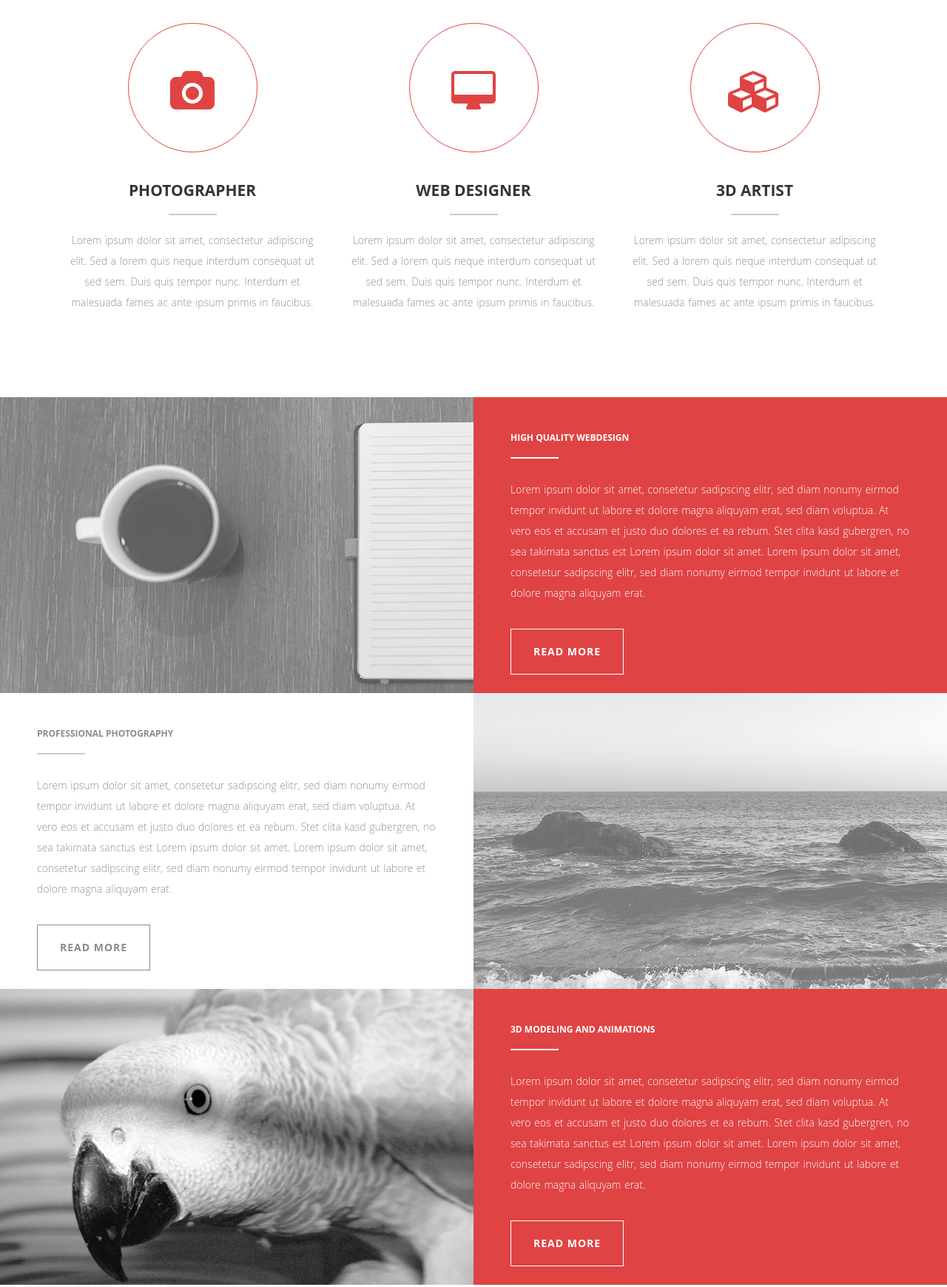
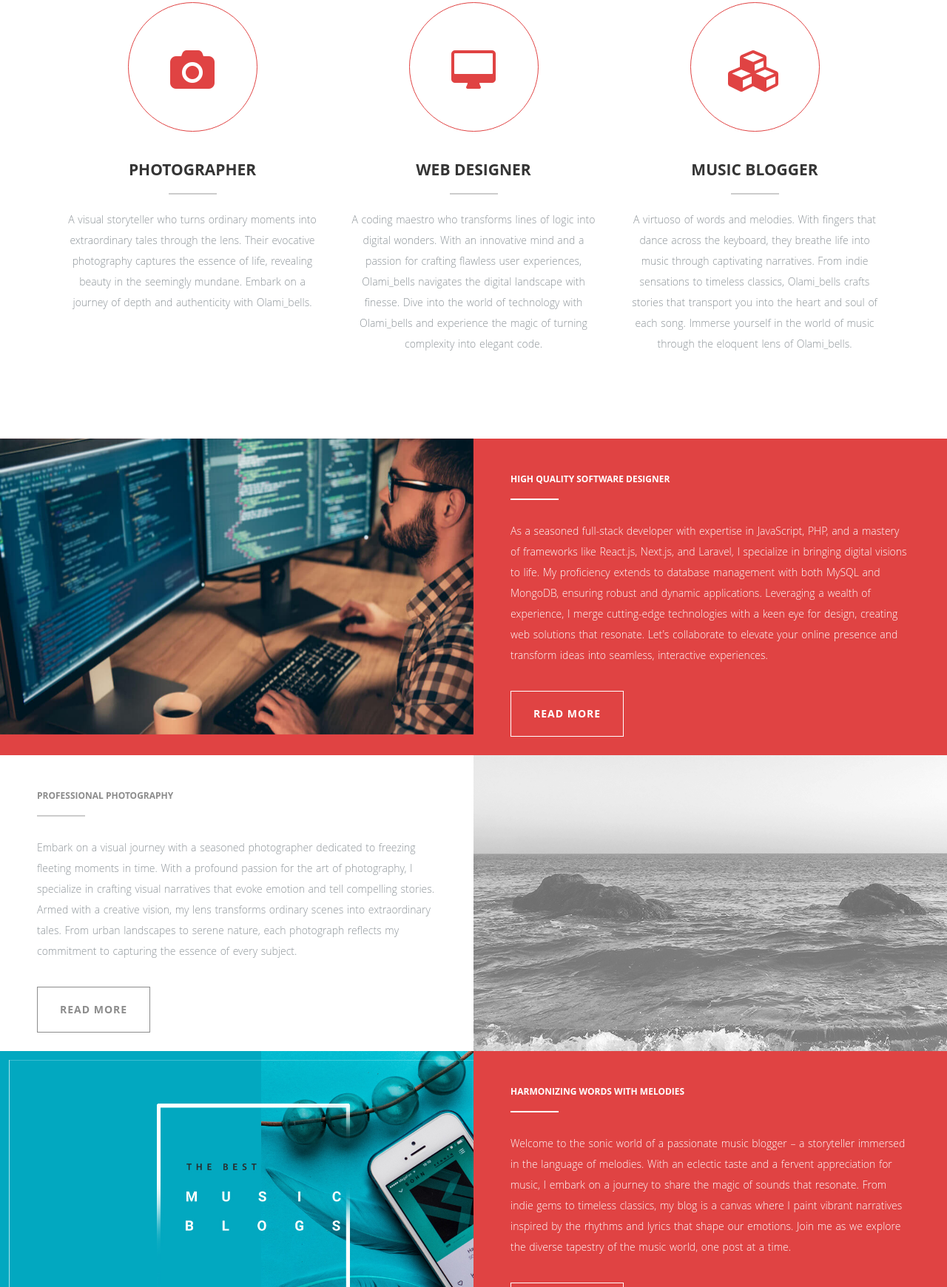
Before and after one commit to Olami007/portfolio, a plain HTML site: page index.html in a window 1280 px wide. Shown: the part 1422-3162 px from the top of the page at 74% size. Drawn offline with nearby package versions, Linux system fonts and the light colour scheme; some packages are replaced by stand-ins of ours.

Commit message:
index updated

```diff
--- a/index.html
+++ b/index.html
@@ -138,7 +138,7 @@
             <h1 class="arrow">A little <span>about</span> me</h1>
             <!-- Headline -->
             <!-- about / welcome text -->
-            <p>
+            <!-- <p>
               I am enough of an artist to draw freely upon my imagination. The
               point is that when I see a sunset or a
               <a href="#">waterfall</a> or something, for a split second it's so
@@ -146,6 +146,14 @@
               nothing to do with me. I'm not trying to figure it out, you know
               what I mean? And I wonder if I can somehow find a way to maintain
               that mind stillness.
+            </p> -->
+            <p>
+              Meet Oladimeji, a coding virtuoso who seamlessly blends software
+              development with a passion for photography and music blogging. By
+              day, they craft elegant solutions and flawless user experiences.
+              By night, they capture life's moments through their lens and weave
+              captivating narratives about music, creating a digital symphony of
+              innovation.
             </p>
           </div>
         </div>
@@ -175,10 +183,11 @@
                 <h2>Photographer</h2>
                 <!-- Title -->
                 <p>
-                  Lorem ipsum dolor sit amet, consectetur adipiscing elit. Sed a
-                  lorem quis neque interdum consequat ut sed sem. Duis quis
-                  tempor nunc. Interdum et malesuada fames ac ante ipsum primis
-                  in faucibus.
+                  A visual storyteller who turns ordinary moments into
+                  extraordinary tales through the lens. Their evocative
+                  photography captures the essence of life, revealing beauty in
+                  the seemingly mundane. Embark on a journey of depth and
+                  authenticity with Olami_bells.
                 </p>
                 <!-- Description -->
               </div>
@@ -191,10 +200,12 @@
                 <h2>Web Designer</h2>
                 <!-- Title -->
                 <p>
-                  Lorem ipsum dolor sit amet, consectetur adipiscing elit. Sed a
-                  lorem quis neque interdum consequat ut sed sem. Duis quis
-                  tempor nunc. Interdum et malesuada fames ac ante ipsum primis
-                  in faucibus.
+                  A coding maestro who transforms lines of logic into digital
+                  wonders. With an innovative mind and a passion for crafting
+                  flawless user experiences, Olami_bells navigates the digital
+                  landscape with finesse. Dive into the world of technology with
+                  Olami_bells and experience the magic of turning complexity
+                  into elegant code.
                 </p>
                 <!-- Description -->
               </div>
@@ -204,13 +215,15 @@
                   <i class="fa fa-cubes"></i
                   ><!-- Icon -->
                 </div>
-                <h2>3D Artist</h2>
+                <h2>Music Blogger</h2>
                 <!-- Title -->
                 <p>
-                  Lorem ipsum dolor sit amet, consectetur adipiscing elit. Sed a
-                  lorem quis neque interdum consequat ut sed sem. Duis quis
-                  tempor nunc. Interdum et malesuada fames ac ante ipsum primis
-                  in faucibus.
+                  A virtuoso of words and melodies. With fingers that dance
+                  across the keyboard, they breathe life into music through
+                  captivating narratives. From indie sensations to timeless
+                  classics, Olami_bells crafts stories that transport you into
+                  the heart and soul of each song. Immerse yourself in the world
+                  of music through the eloquent lens of Olami_bells.
                 </p>
                 <!-- Description -->
               </div>
@@ -227,21 +240,23 @@
         <div class="col-md-6 nopadding features-intro-img">
           <div
             class="about-image"
-            style="background-image: url(img/about1.png)"
+            style="background-image: url(img/Software_Engineering.jpg)"
           ></div>
           <!-- about image 1 -->
         </div>
         <div class="col-md-6 about-text">
-          <h6>High quality webdesign</h6>
+          <h6>High quality software designer</h6>
           <!-- headline-->
           <p>
-            Lorem ipsum dolor sit amet, consetetur sadipscing elitr, sed diam
-            nonumy eirmod tempor invidunt ut labore et dolore magna aliquyam
-            erat, sed diam voluptua. At vero eos et accusam et justo duo dolores
-            et ea rebum. Stet clita kasd gubergren, no sea takimata sanctus est
-            Lorem ipsum dolor sit amet. Lorem ipsum dolor sit amet, consetetur
-            sadipscing elitr, sed diam nonumy eirmod tempor invidunt ut labore
-            et dolore magna aliquyam erat.
+            As a seasoned full-stack developer with expertise in JavaScript,
+            PHP, and a mastery of frameworks like React.js, Next.js, and
+            Laravel, I specialize in bringing digital visions to life. My
+            proficiency extends to database management with both MySQL and
+            MongoDB, ensuring robust and dynamic applications. Leveraging a
+            wealth of experience, I merge cutting-edge technologies with a keen
+            eye for design, creating web solutions that resonate. Let's
+            collaborate to elevate your online presence and transform ideas into
+            seamless, interactive experiences.
           </p>
           <br /><!-- About Text 1 -->
           <a href="index.html#team" class="weight-outline-btn">Read more</a
@@ -254,13 +269,13 @@
           <h6>Professional Photography</h6>
           <!-- Headline -->
           <p>
-            Lorem ipsum dolor sit amet, consetetur sadipscing elitr, sed diam
-            nonumy eirmod tempor invidunt ut labore et dolore magna aliquyam
-            erat, sed diam voluptua. At vero eos et accusam et justo duo dolores
-            et ea rebum. Stet clita kasd gubergren, no sea takimata sanctus est
-            Lorem ipsum dolor sit amet. Lorem ipsum dolor sit amet, consetetur
-            sadipscing elitr, sed diam nonumy eirmod tempor invidunt ut labore
-            et dolore magna aliquyam erat.
+            Embark on a visual journey with a seasoned photographer dedicated to
+            freezing fleeting moments in time. With a profound passion for the
+            art of photography, I specialize in crafting visual narratives that
+            evoke emotion and tell compelling stories. Armed with a creative
+            vision, my lens transforms ordinary scenes into extraordinary tales.
+            From urban landscapes to serene nature, each photograph reflects my
+            commitment to capturing the essence of every subject.
           </p>
           <br /><!-- About Text 2 -->
           <a href="index.html#team" class="weight-outline-btn">Read more</a>
@@ -279,21 +294,22 @@
         <div class="col-md-6 nopadding features-intro-img">
           <div
             class="about-image"
-            style="background-image: url(img/about3.png)"
+            style="background-image: url(img/music_blog.jpg)"
           ></div>
           <!-- about image 3 -->
         </div>
         <div class="col-md-6 about-text">
-          <h6>3d modeling and animations</h6>
+          <h6>Harmonizing Words with Melodies</h6>
           <!-- Headline-->
           <p>
-            Lorem ipsum dolor sit amet, consetetur sadipscing elitr, sed diam
-            nonumy eirmod tempor invidunt ut labore et dolore magna aliquyam
-            erat, sed diam voluptua. At vero eos et accusam et justo duo dolores
-            et ea rebum. Stet clita kasd gubergren, no sea takimata sanctus est
-            Lorem ipsum dolor sit amet. Lorem ipsum dolor sit amet, consetetur
-            sadipscing elitr, sed diam nonumy eirmod tempor invidunt ut labore
-            et dolore magna aliquyam erat.
+            Welcome to the sonic world of a passionate music blogger – a
+            storyteller immersed in the language of melodies. With an eclectic
+            taste and a fervent appreciation for music, I embark on a journey to
+            share the magic of sounds that resonate. From indie gems to timeless
+            classics, my blog is a canvas where I paint vibrant narratives
+            inspired by the rhythms and lyrics that shape our emotions. Join me
+            as we explore the diverse tapestry of the music world, one post at a
+            time.
           </p>
           <br /><!-- About Text 3 -->
           <a href="index.html#team" class="weight-outline-btn">Read more</a
@@ -392,7 +408,7 @@
         <!-- PORTFOLIO ITEM END -->
 
         <!-- PORTFOLIO ITEM 5 -->
-        <div class="col-md-3 col-sm-6">
+        <!-- <div class="col-md-3 col-sm-6">
           <div class="overlay-effect effects clearfix">
             <div class="img">
               <a
@@ -406,11 +422,11 @@
               /></a>
             </div>
           </div>
-        </div>
+        </div> -->
         <!-- PORTFOLIO ITEM END -->
 
         <!-- PORTFOLIO ITEM 6 -->
-        <div class="col-md-3 col-sm-6">
+        <!-- <div class="col-md-3 col-sm-6">
           <div class="overlay-effect effects clearfix">
             <div class="img">
               <a
@@ -424,11 +440,11 @@
               /></a>
             </div>
           </div>
-        </div>
+        </div> -->
         <!-- PORTFOLIO ITEM END -->
 
         <!-- PORTFOLIO ITEM 7 -->
-        <div class="col-md-3 col-sm-6">
+        <!-- <div class="col-md-3 col-sm-6">
           <div class="overlay-effect effects clearfix">
             <div class="img">
               <a
@@ -442,11 +458,11 @@
               /></a>
             </div>
           </div>
-        </div>
+        </div> -->
         <!-- PORTFOLIO ITEM END -->
 
         <!-- PORTFOLIO ITEM 8 -->
-        <div class="col-md-3 col-sm-6">
+        <!-- <div class="col-md-3 col-sm-6">
           <div class="overlay-effect effects clearfix">
             <div class="img">
               <a
@@ -460,7 +476,7 @@
               /></a>
             </div>
           </div>
-        </div>
+        </div> -->
         <!-- PORTFOLIO ITEM END -->
       </div>
       <!--/row-->
```
